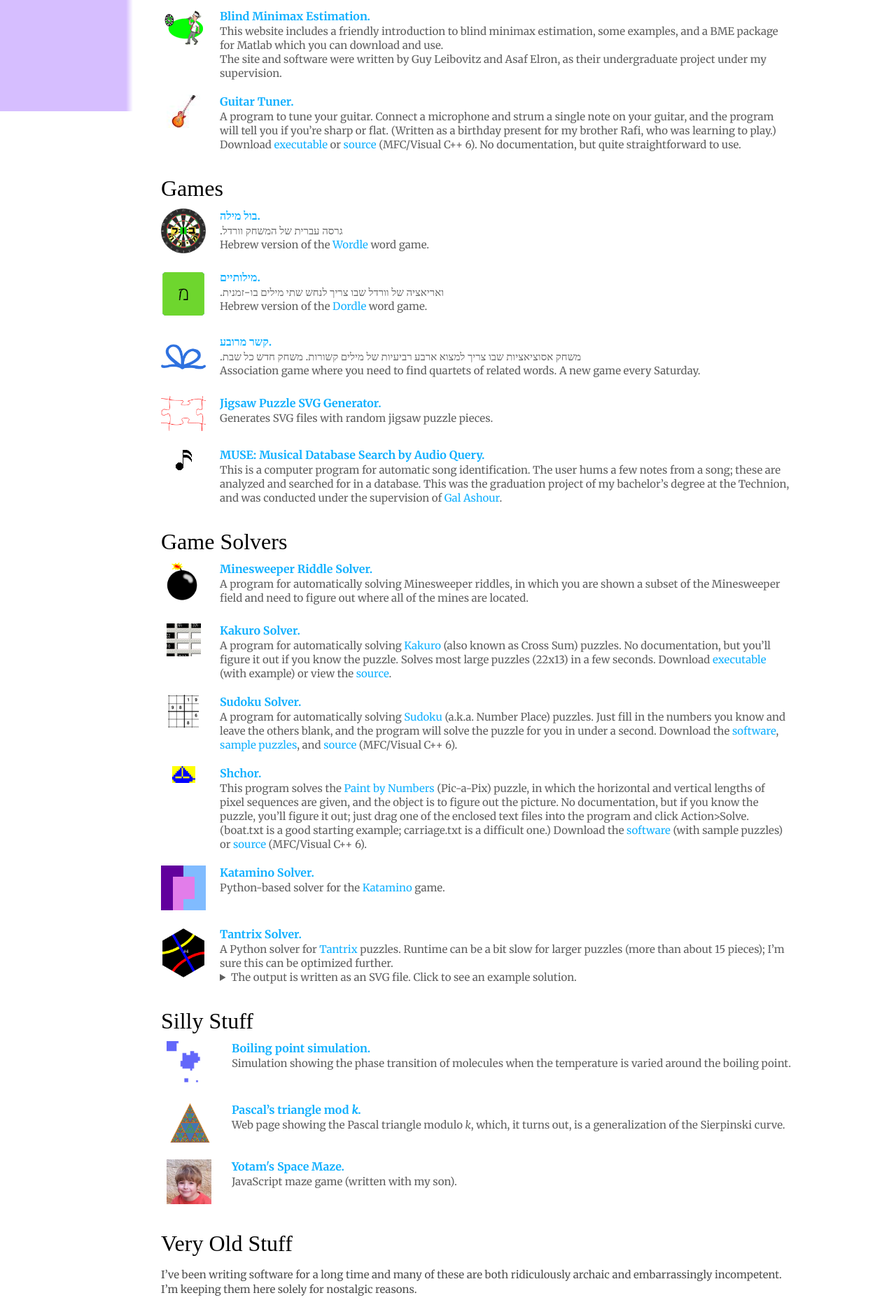
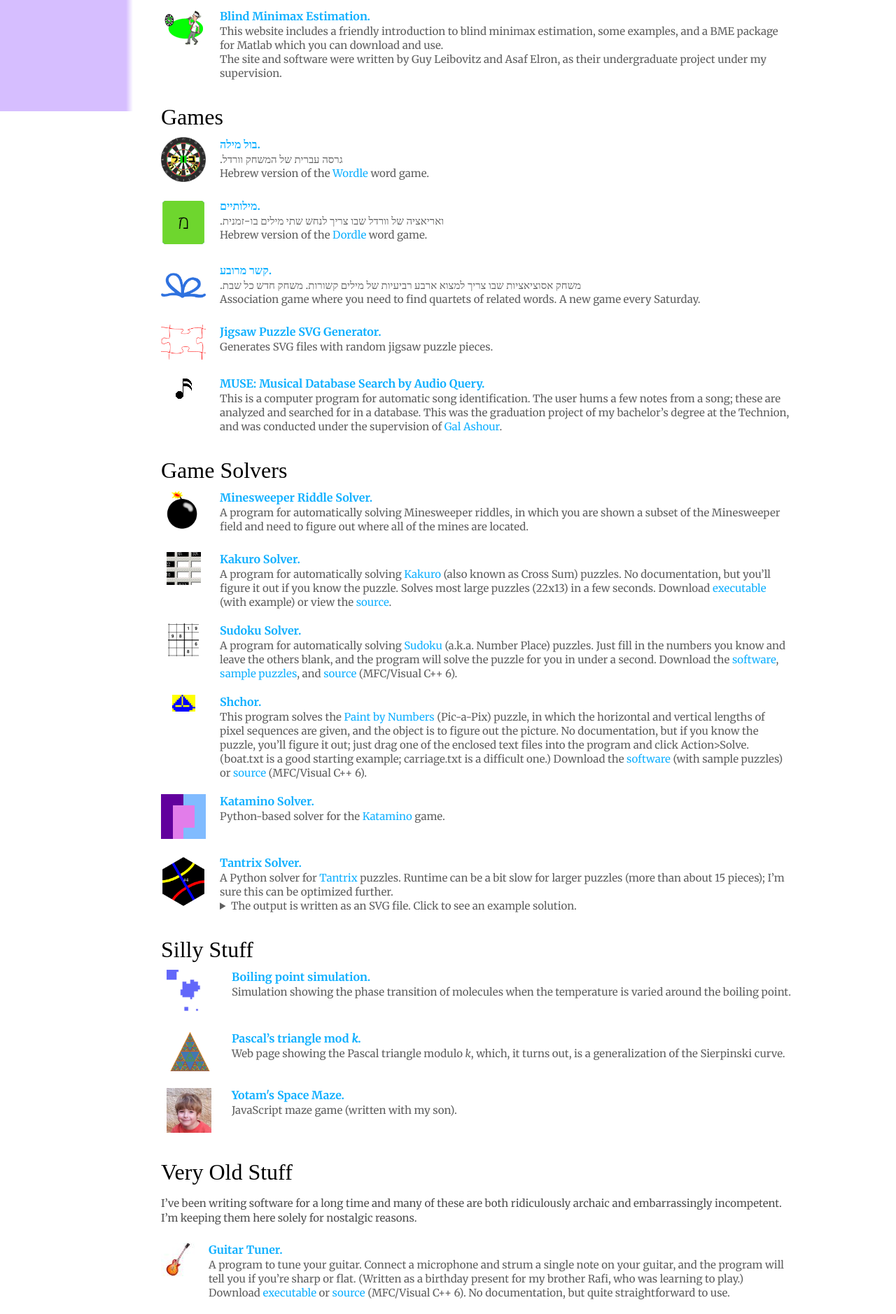
Before and after one commit to zvikabh/zvikabh.github.io, a Next.js app: page /software in a window 1280 px wide. Shown: the part 720-2598 px from the top of the page at 70% size. Built offline with nearby package versions, Linux system fonts and the light colour scheme; a web font is replaced by a local one.

Commit message:
move guitar tuner to old stuff

```diff
--- a/src/app/software/clientPage.js
+++ b/src/app/software/clientPage.js
@@ -42,16 +42,6 @@ const USEFUL_SOFTWARE = [
 	you can download and use.<br />
         The site and software were written by Guy Leibovitz and Asaf Elron, as their
         undergraduate project under my supervision.</>)
-  },
-  {
-    title: 'Guitar Tuner',
-    link: '/software/Tuner/Tuner.exe',
-    icon: '/software/icons/guitar.jpg',
-    bibinfo: (<>A program to tune your guitar. Connect
-      a microphone and strum a single note on your guitar, and the program will
-      tell you if you’re sharp or flat. (Written as a birthday present for my
-      brother Rafi, who was learning to play.) Download <a target="_blank" href="/software/Tuner/Tuner.exe">executable</a> or <a target="_blank" href="/software/Tuner/source.zip">source</a> (MFC/Visual C++ 6). No
-      documentation, but quite straightforward to use.</>)
   },
 ];
 
@@ -166,6 +156,16 @@ const SILLY_STUFF = [
 
 const OLD_SOFTWARE = [
   {
+    title: 'Guitar Tuner',
+    link: '/software/Tuner/Tuner.exe',
+    icon: '/software/icons/guitar.jpg',
+    bibinfo: (<>A program to tune your guitar. Connect
+      a microphone and strum a single note on your guitar, and the program will
+      tell you if you’re sharp or flat. (Written as a birthday present for my
+      brother Rafi, who was learning to play.) Download <a target="_blank" href="/software/Tuner/Tuner.exe">executable</a> or <a target="_blank" href="/software/Tuner/source.zip">source</a> (MFC/Visual C++ 6). No
+      documentation, but quite straightforward to use.</>)
+  },
+  {
     title: 'WakeUp',
     link: 'software/WakeUp/WakeUp.zip',
     icon: 'software/icons/WakeUp.gif',
```
